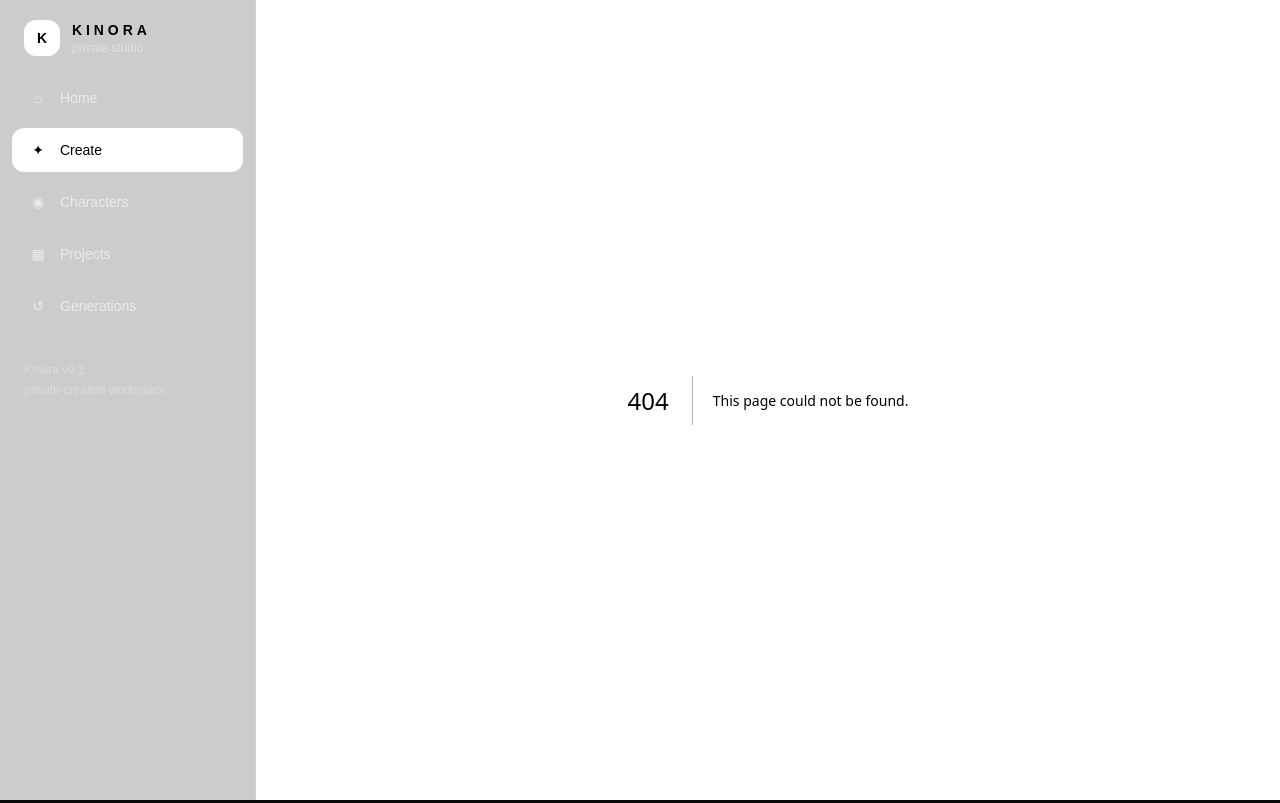
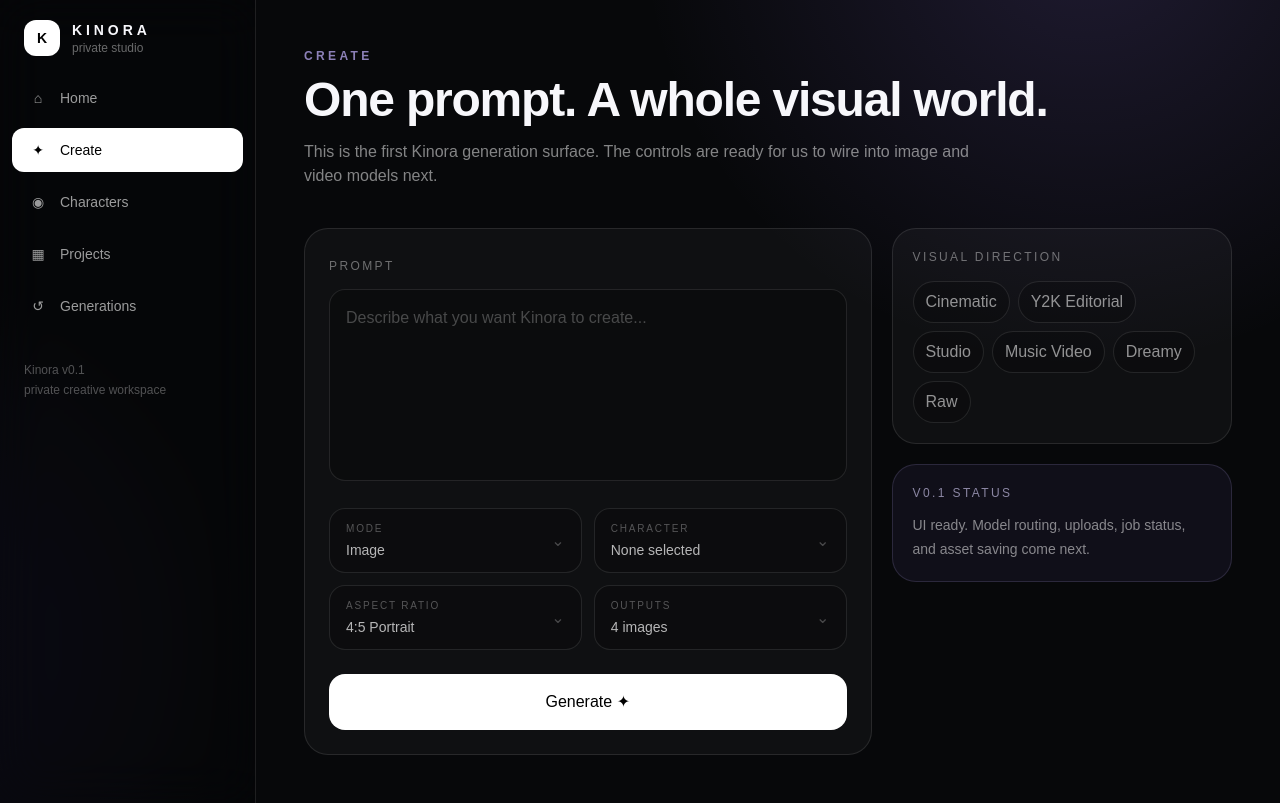
Before and after one commit to rozyroses/Kimora, a Next.js app: page /create in a window 1280 px wide. Before the commit this address had no page. Built offline with nearby package versions, Linux system fonts and the light colour scheme.

Commit message:
feat: add create studio

```diff
--- /dev/null
+++ b/app/create/page.tsx
@@ -0,0 +1,69 @@
+import { StudioHeader } from "@/components/StudioHeader";
+
+export default function CreatePage() {
+  return (
+    <div className="mx-auto max-w-6xl px-5 py-8 sm:px-8 lg:px-12 lg:py-12">
+      <StudioHeader
+        eyebrow="CREATE"
+        title="One prompt. A whole visual world."
+        description="This is the first Kinora generation surface. The controls are ready for us to wire into image and video models next."
+      />
+
+      <div className="grid gap-5 lg:grid-cols-[1.25fr_0.75fr]">
+        <section className="rounded-3xl border border-white/10 bg-white/[0.035] p-5 sm:p-6">
+          <label className="text-xs uppercase tracking-[0.2em] text-white/40">Prompt</label>
+          <textarea
+            placeholder="Describe what you want Kinora to create..."
+            className="mt-3 min-h-48 w-full resize-none rounded-2xl border border-white/10 bg-black/25 p-4 text-sm text-white outline-none placeholder:text-white/25 focus:border-violet-300/40"
+          />
+
+          <div className="mt-5 grid gap-3 sm:grid-cols-2">
+            <Field label="Mode" value="Image" />
+            <Field label="Character" value="None selected" />
+            <Field label="Aspect ratio" value="4:5 Portrait" />
+            <Field label="Outputs" value="4 images" />
+          </div>
+
+          <button className="mt-6 w-full rounded-2xl bg-white px-5 py-4 text-sm font-semibold text-black transition hover:bg-violet-100">
+            Generate ✦
+          </button>
+        </section>
+
+        <aside className="space-y-5">
+          <div className="rounded-3xl border border-white/10 bg-white/[0.035] p-5">
+            <div className="text-xs uppercase tracking-[0.2em] text-white/40">Visual direction</div>
+            <div className="mt-4 flex flex-wrap gap-2">
+              {["Cinematic", "Y2K Editorial", "Studio", "Music Video", "Dreamy", "Raw"].map((style) => (
+                <button
+                  key={style}
+                  className="rounded-full border border-white/10 bg-black/20 px-3 py-2 text-xs text-white/55 hover:border-violet-300/25 hover:text-white"
+                >
+                  {style}
+                </button>
+              ))}
+            </div>
+          </div>
+
+          <div className="rounded-3xl border border-violet-300/15 bg-violet-400/[0.06] p-5">
+            <div className="text-xs uppercase tracking-[0.2em] text-violet-200/60">v0.1 status</div>
+            <p className="mt-3 text-sm leading-6 text-white/50">
+              UI ready. Model routing, uploads, job status, and asset saving come next.
+            </p>
+          </div>
+        </aside>
+      </div>
+    </div>
+  );
+}
+
+function Field({ label, value }: { label: string; value: string }) {
+  return (
+    <button className="flex items-center justify-between rounded-2xl border border-white/10 bg-black/20 px-4 py-3 text-left">
+      <span>
+        <span className="block text-[10px] uppercase tracking-[0.18em] text-white/30">{label}</span>
+        <span className="mt-1 block text-sm text-white/70">{value}</span>
+      </span>
+      <span className="text-white/25">⌄</span>
+    </button>
+  );
+}
```
